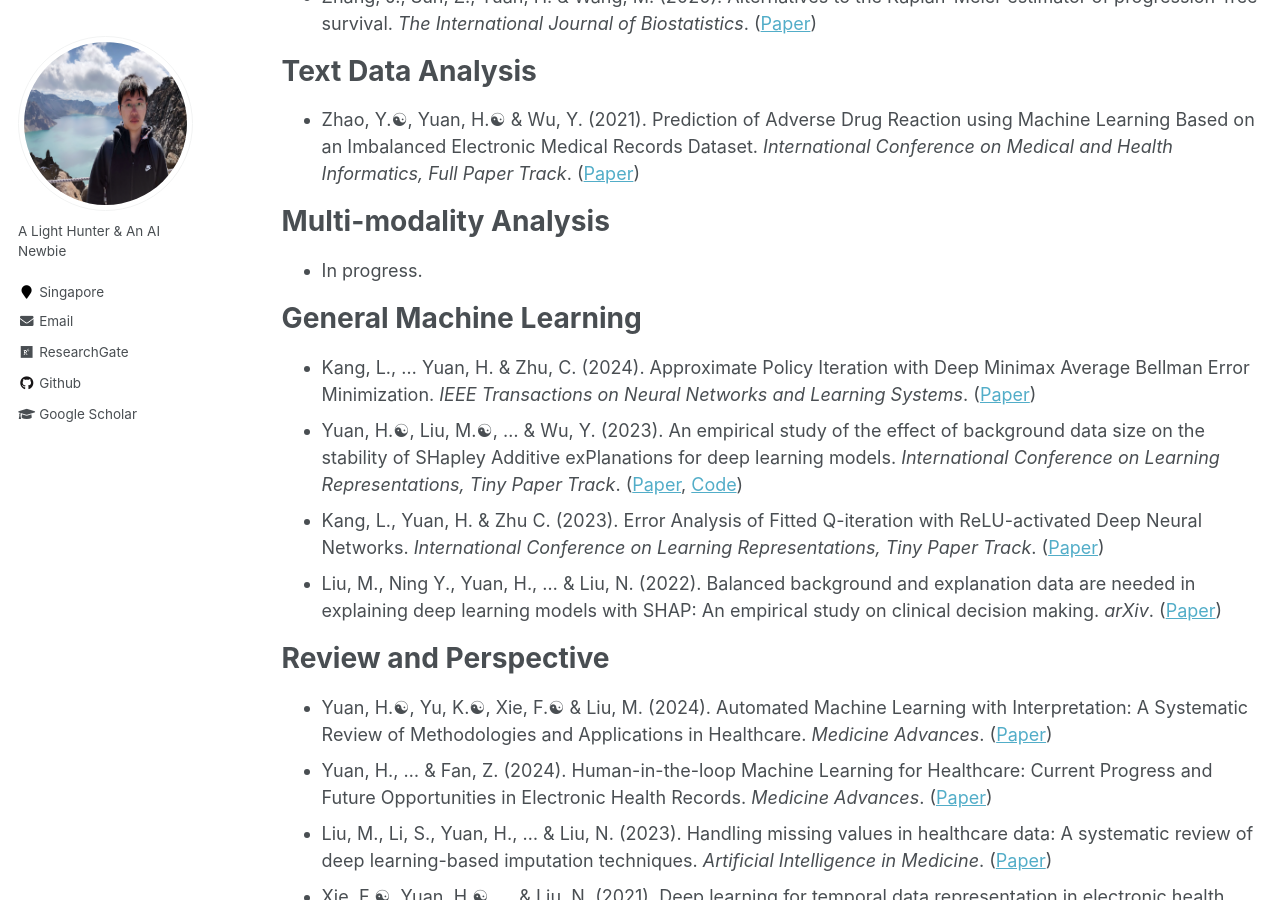
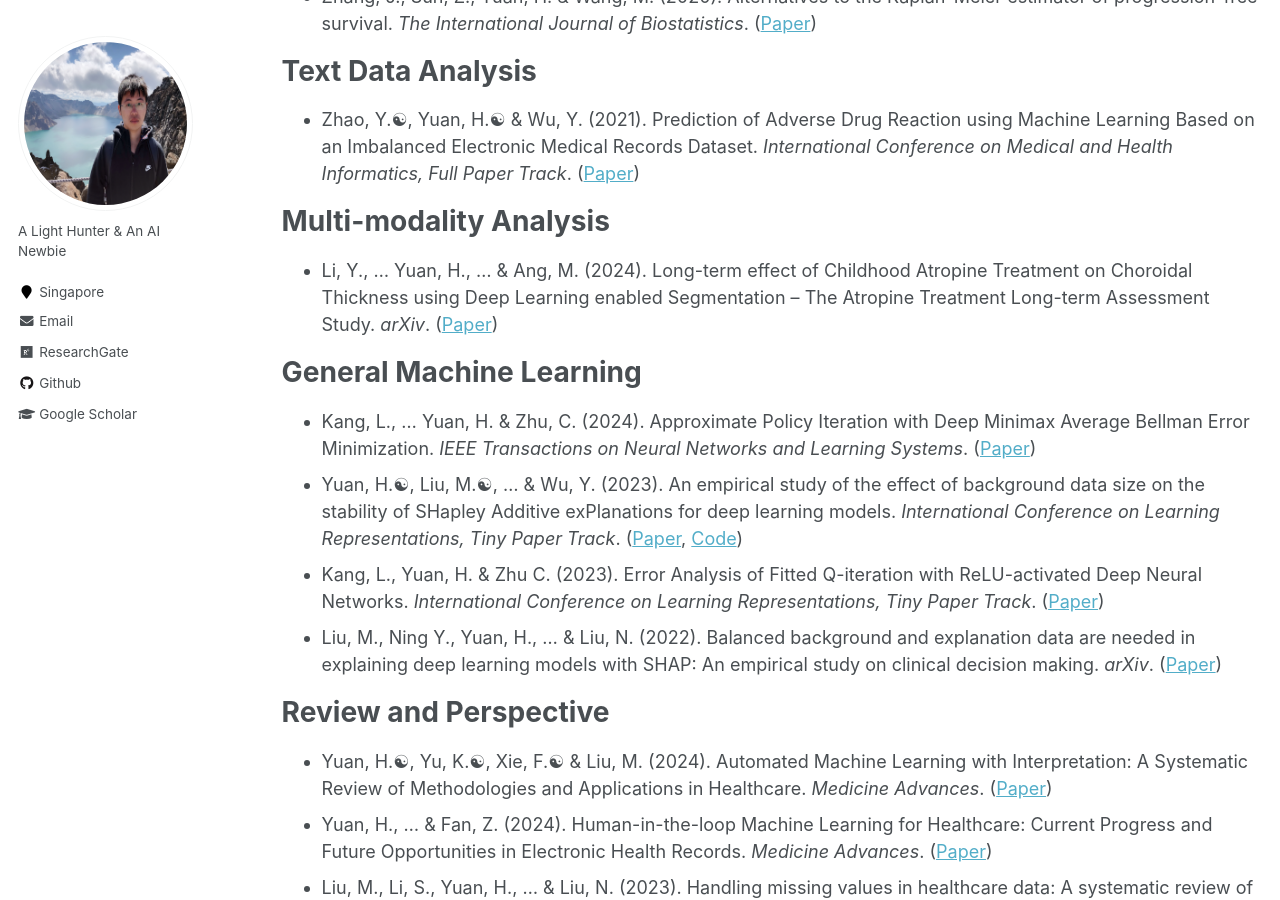
Before and after one commit to Han-Yuan-Med/Han-Yuan-Med.github.io, a Jekyll site: the page built from _pages/publications.md, in a window 1280 px wide and 900 px high, scrolled down 1162 px. Built offline with Jekyll 4.4.1, drawn with Linux system fonts in a browser that asks for light colours.

Commit message:
Update publications.md

```diff
--- a/_pages/publications.md
+++ b/_pages/publications.md
@@ -26,7 +26,7 @@ author_profile: true
 * Zhao, Y.☯︎, Yuan, H.☯︎ & Wu, Y. (2021). Prediction of Adverse Drug Reaction using Machine Learning Based on an Imbalanced Electronic Medical Records Dataset. *International Conference on Medical and Health Informatics, Full Paper Track*. ([Paper](http://han-yuan-med.github.io/files/Prediction of Adverse Drug Reaction using Machine Learning and Deep Learning Based on an Imbalanced Electronic Medical Records Dataset.pdf))
 
 # Multi-modality Analysis
-* In progress.
+* Li, Y., … Yuan, H., … & Ang, M. (2024). Long-term effect of Childhood Atropine Treatment on Choroidal Thickness using Deep Learning enabled Segmentation – The Atropine Treatment Long-term Assessment Study. *arXiv*. ([Paper](http://han-yuan-med.github.io/files/.pdf))
 
 # General Machine Learning
 * Kang, L., … Yuan, H. & Zhu, C. (2024). Approximate Policy Iteration with Deep Minimax Average Bellman Error Minimization. *IEEE Transactions on Neural Networks and Learning Systems*. ([Paper](http://han-yuan-med.github.io/files/Approximate Policy Iteration With Deep Minimax Average Bellman Error Minimization.pdf))
```
